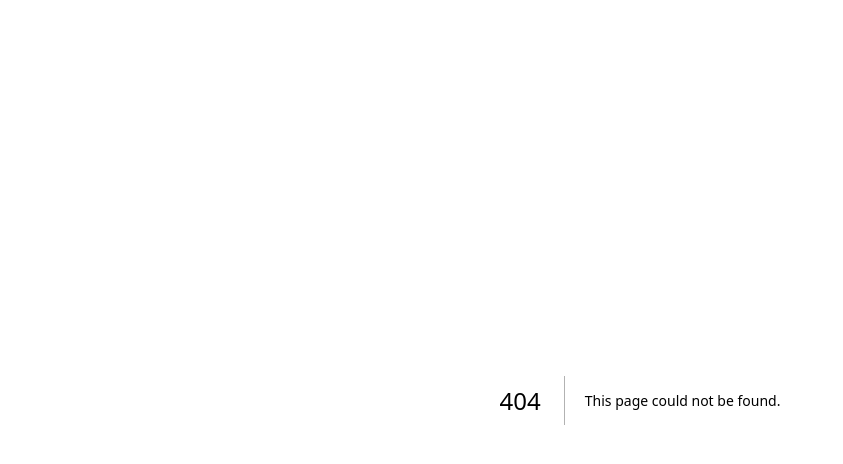
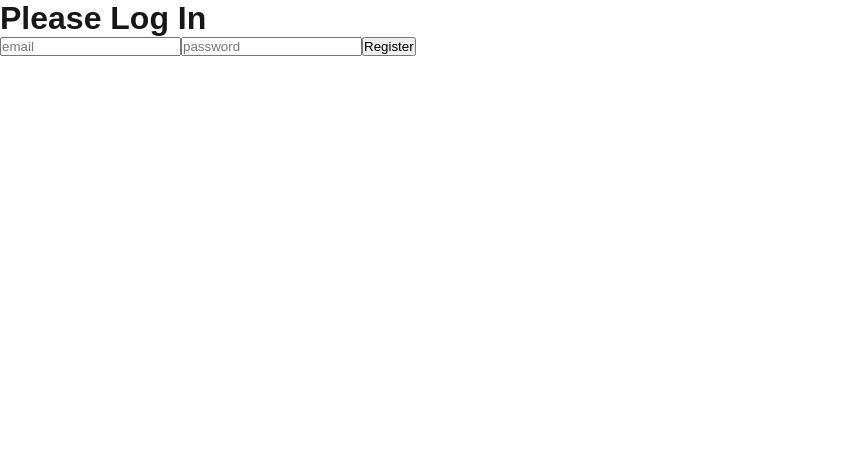
Before and after one commit to stefanlatic/next-practice-2, a Next.js app: page /user/register in a window 1280 px wide. Before the commit this address had no page. Shown: the top 464 px of the page, without its empty margins (0-843 px from the left). Built offline with nearby package versions, Linux system fonts and the light colour scheme; no server answers.

Commit message:
Implementation Firebase Auth for Login

```diff
--- a/package.json
+++ b/package.json
@@ -9,8 +9,9 @@
     "lint": "next lint"
   },
   "dependencies": {
+    "firebase": "^11.4.0",
+    "next": "15.2.2",
     "react": "^19.0.0",
-    "react-dom": "^19.0.0",
-    "next": "15.2.2"
+    "react-dom": "^19.0.0"
   }
 }
--- /dev/null
+++ b/src/app/context/authContext.js
@@ -0,0 +1,39 @@
+'use client'
+
+import { createContext, useContext, useEffect, useState }  from "react";
+import { auth } from "@/app/firebase";
+import React from "react";
+
+const AuthContext = createContext({});
+
+export const useAuth = () => {
+    return useContext(AuthContext);
+};
+
+export const AuthProvider = ({children}) => {
+
+    const [user, setUser] = useState(null);
+    const [loggedIn, setLoggedIn] = useState(false);
+    const [isLoading, setIsLoading] = useState(true);
+
+
+    useEffect(() => {
+        return auth.onAuthStateChanged(setupInitialUser);
+
+    }, []);
+    const setupInitialUser = async (authUser) => {
+        if(authUser){
+        setUser(authUser);
+        setLoggedIn (true);
+    }
+    setIsLoading(false);
+
+    }
+
+    return (
+
+        <AuthContext.Provider value={{user, loggedIn, isLoading}}>
+            {!isLoading && children}
+        </AuthContext.Provider>
+    )
+}
--- /dev/null
+++ b/src/app/firebase.js
@@ -0,0 +1,18 @@
+import {initializeApp} from "firebase/app"
+import { getAuth } from "firebase/auth"
+
+const firebaseConfig = {
+    apiKey: "AIzaSyCEha6akvZmamuvB4lG5TVHh61VH-d-vik",
+    authDomain: "fir-project-d08ae.firebaseapp.com",
+    projectId: "fir-project-d08ae",
+    storageBucket: "fir-project-d08ae.firebasestorage.app",
+    messagingSenderId: "266965931449",
+    appId: "1:266965931449:web:08a640619494bb29999268",
+    measurementId: "G-1FVBXQLRET"
+  };
+
+  const app = initializeApp(firebaseConfig);
+
+  export const auth = getAuth(app);
+
+  export default (app);
--- a/src/app/layout.js
+++ b/src/app/layout.js
@@ -1,5 +1,6 @@
 import { Geist, Geist_Mono } from "next/font/google";
 import "./globals.css";
+import { AuthProvider } from "./context/authContext";
 
 const geistSans = Geist({
   variable: "--font-geist-sans",
@@ -20,7 +21,9 @@ export default function RootLayout({ children }) {
   return (
     <html lang="en">
       <body className={`${geistSans.variable} ${geistMono.variable}`}>
+      <AuthProvider>
         {children}
+        </AuthProvider>
       </body>
     </html>
   );
--- /dev/null
+++ b/src/app/user/register/page.js
@@ -0,0 +1,28 @@
+'use client'
+import { useAuth } from "@/app/context/authContext";
+import { auth } from "@/app/firebase";
+import { createUserWithEmailAndPassword } from "firebase/auth";
+import { useState } from "react";
+
+export default function Register() {
+
+    const { user } = useAuth();
+    console.log(user)
+
+    const [email, setEmail] = useState(null);
+    const [password, setPassword] = useState(null);
+
+    const register = async(e) => {
+        e.preventDefault();
+        console.log(email, password);
+
+    await createUserWithEmailAndPassword(auth, 'stefanlatic2002@gmail.com', '12345678');
+    }
+
+    return <>
+    <h1>Please Log In</h1>
+    <input type="text" placeholder="email"  onChange={e => setEmail(e.currentTarget.value)}/>
+    <input type="password" placeholder="password"  onChange={e => setPassword(e.currentTarget.value)}/>
+    <button onClick={e => register(e)}>Register</button>
+    </>
+}
```
Also changed, not shown: 1 other file (tests, documents, lock files or other folders).
